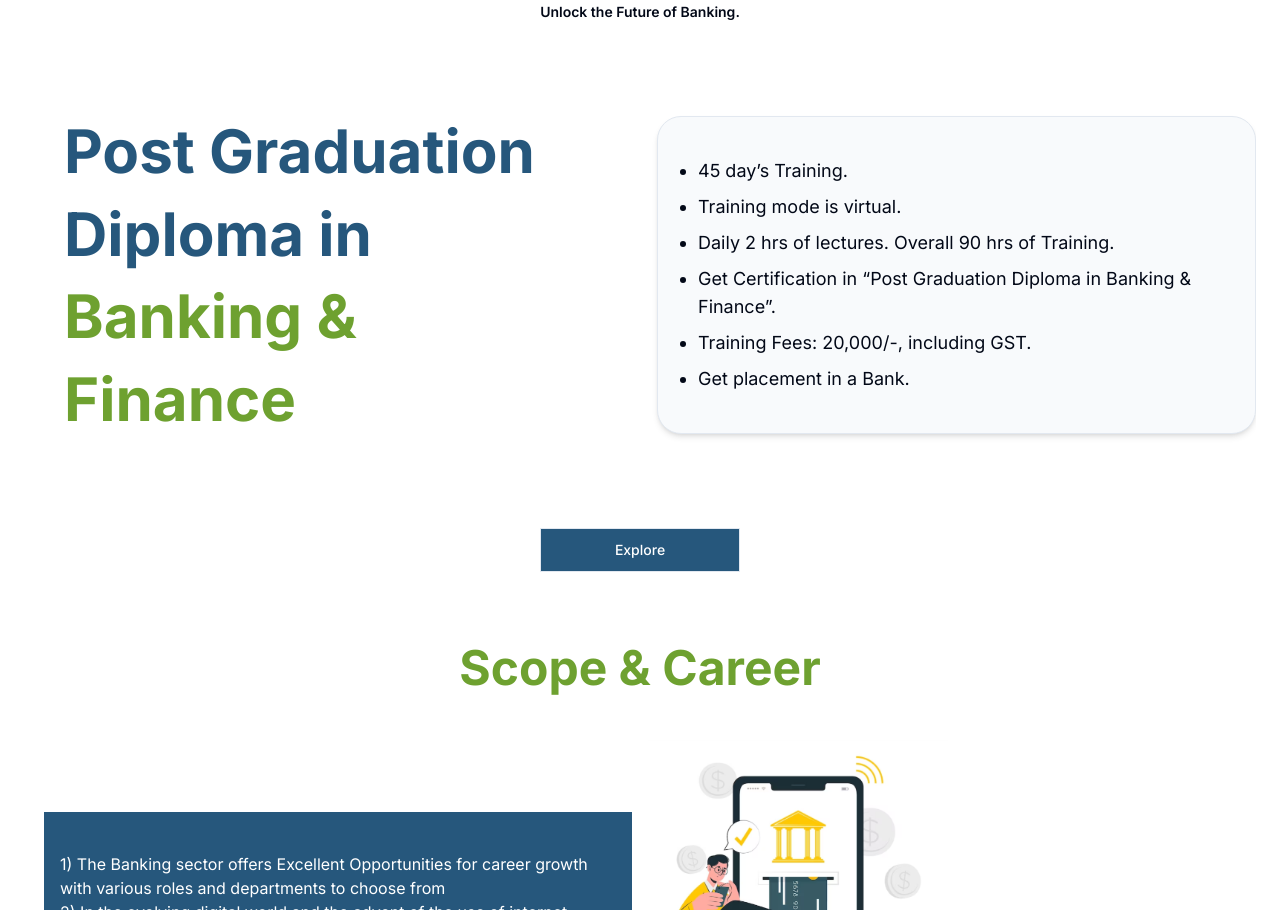
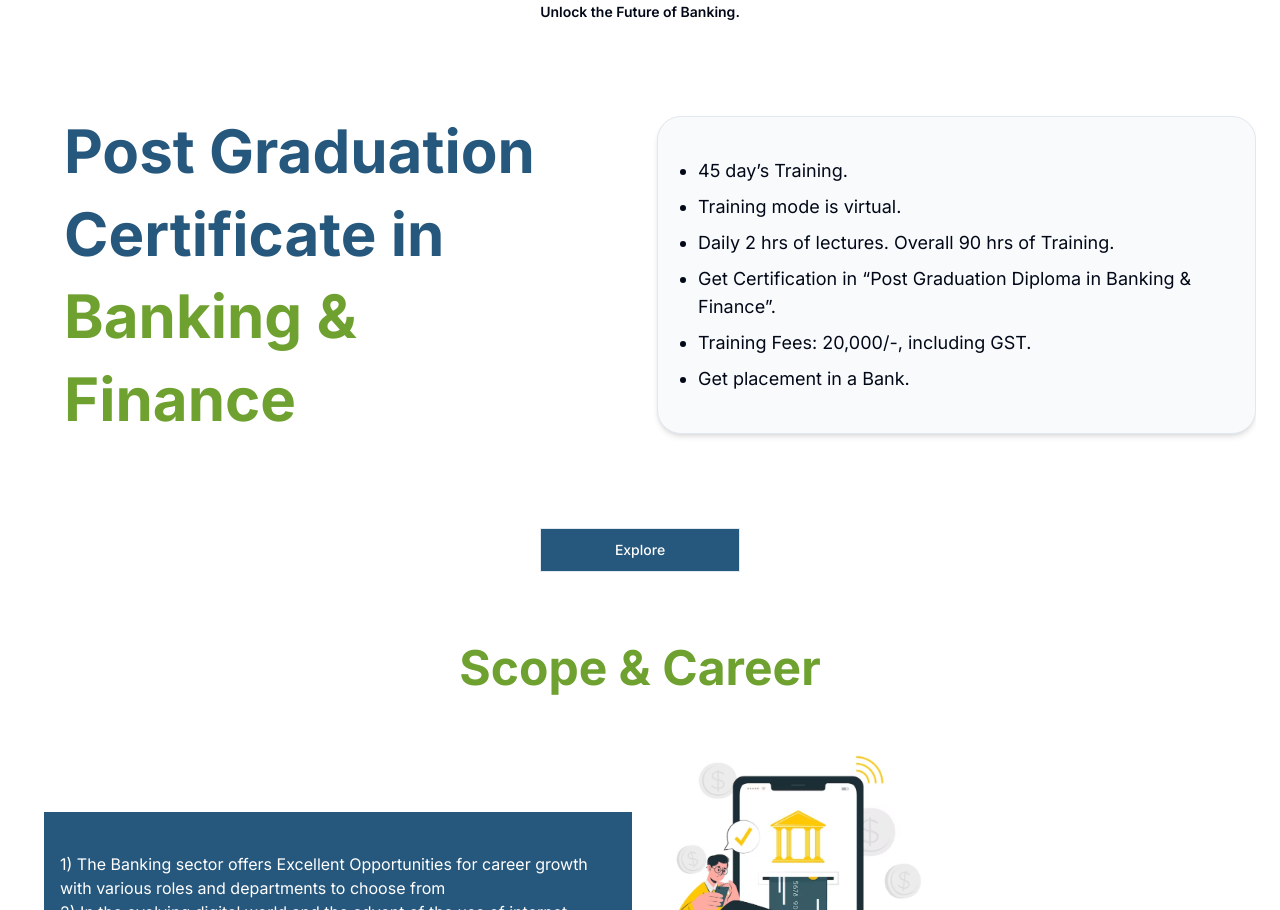
Before and after one commit to corporateDynastical/ibfsaedu_web, a Next.js app: page / in a window 1280 px wide. Shown: the part 2436-3346 px from the top of the page. Built offline with nearby package versions, Linux system fonts and the light colour scheme.

Commit message:
emaIL ID corection

```diff
--- a/components/courses.tsx
+++ b/components/courses.tsx
@@ -14,7 +14,7 @@ const Courses = () => {
                 }}
                 transition={{ delay: 0, ease: 'linear', duration: 0.5 }}
                 className="flex-1 rounded-3xl p-4 sm:p-8 xl:p-10 space-y-5">
-                <h1 className="font-bold max-sm:text-center text-3xl sm:text-4xl lg:text-5xl xl:text-6xl text-themeBlue sm:leading-snug lg:leading-snug xl:leading-snug max-sm:leading-snug">Post Graduation Diploma in <br className="max-lg:hidden"/>
+                <h1 className="font-bold max-sm:text-center text-3xl sm:text-4xl lg:text-5xl xl:text-6xl text-themeBlue sm:leading-snug lg:leading-snug xl:leading-snug max-sm:leading-snug">Post Graduation Certificate in <br className="max-lg:hidden"/>
                     <span className="text-themeColor">
                         Banking & Finance
                     </span>
```
